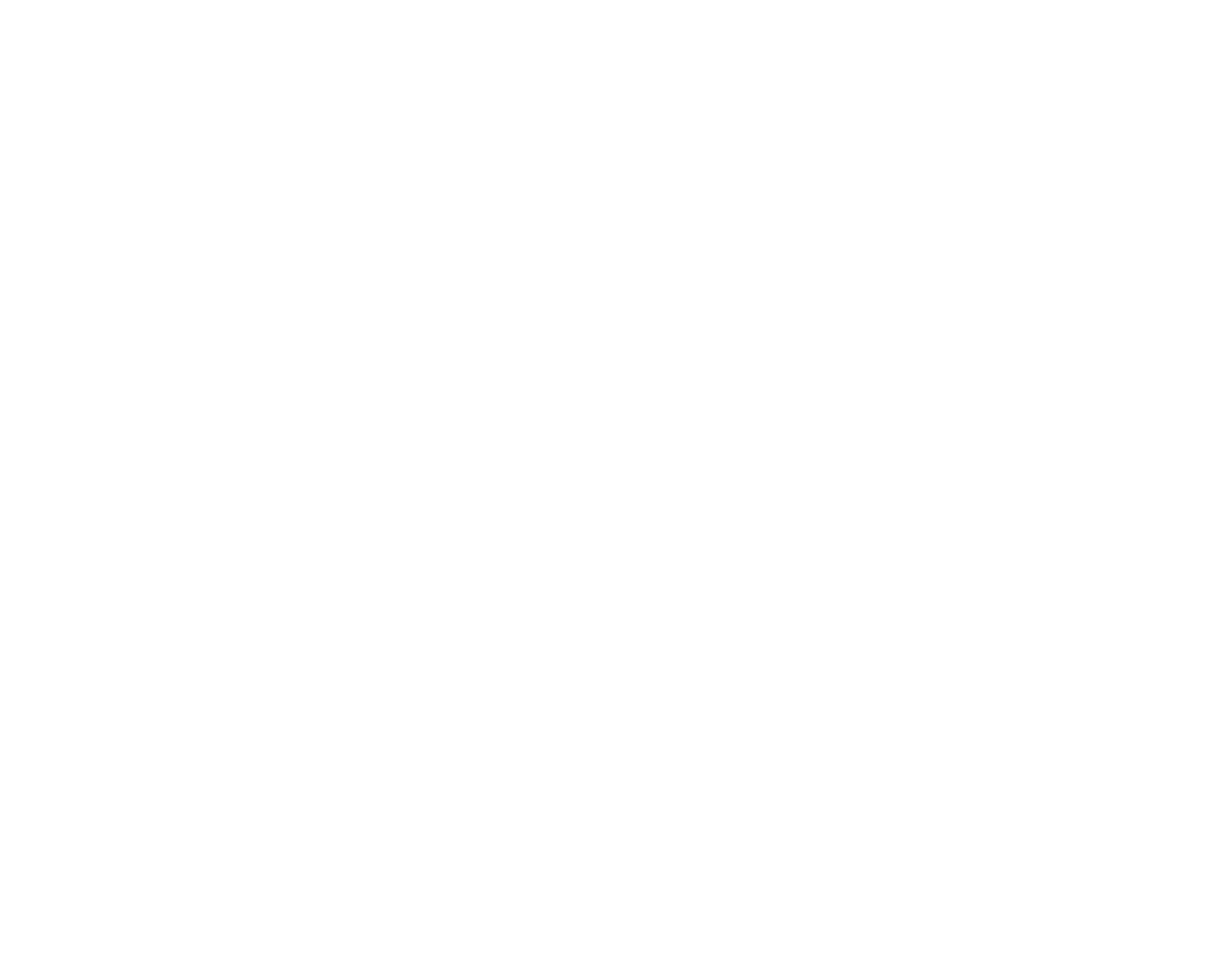
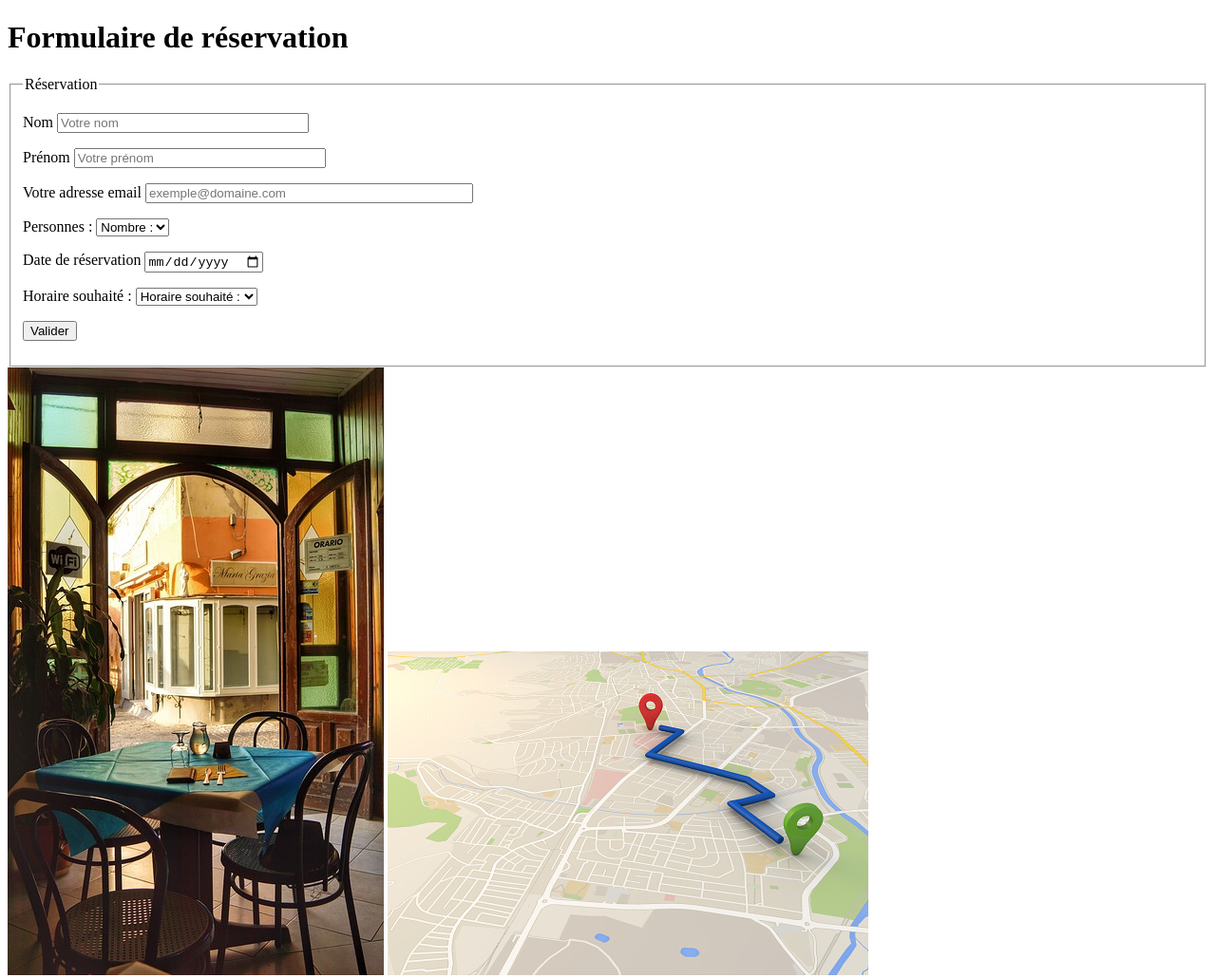
Before and after one commit to DMaurer59/Restaurant_Italien, a plain HTML site: page page_reservation.html in a window 1280 px wide. Shown: the whole page at 95% size. Before the commit the page ends 800 px from the top, so only its background shows below. Drawn offline with Linux system fonts and the light colour scheme.

Commit message:
ajout page reservation

```diff
--- a/page_reservation.html
+++ b/page_reservation.html
@@ -1,10 +1,44 @@
 <!DOCTYPE html>
-<html lang="en">
+<html lang="fr">
 <head>
     <meta charset="UTF-8">
-    <title>Title</title>
+    <title>Page reservation</title>
 </head>
 <body>
+<h1>Formulaire de réservation</h1>
 
-</body>
-</html>
+<!--Insertion du formulaire-->
+<form method="post" action="page_reservation_ok.html" id="form-content">
+    <fieldset class="field-content">
+        <legend>Réservation</legend>
+        <p>Nom <label for="nom"></label><input name="nom" value="" id="nom" size="30" minlength="2" maxlength="30" required placeholder="Votre nom"></p>
+        <p>Prénom <label for="prenom"></label><input name="prenom" value="" id="prenom" size="30" minlength="2" maxlength="30" placeholder="Votre prénom" required></p>
+        <p>Votre adresse email
+        <label for="email"></label><input type="email" name="email" value="" id="email" size="40" placeholder="exemple@domaine.com" minlength="2" maxlength="50" required>
+        </p>
+        <p>Personnes :
+        <label for="nbPersonnes"></label><select name="nbPersonnes" id="nbPersonnes" required><option value="">Nombre :</option><option value=1>1</option><option value=2>2</option><option value=3>3</option><option value=4>4</option></select>
+        </p>
+        <p>Date de réservation <label for="date_reservation"></label><input type="date" id="date_reservation" min="2020-08-20" name="date_reservation" required></p>
+        <p>Horaire souhaité : <label for="horaire"></label>
+        <select name="horaire" id="horaire" required>
+            <option value="">Horaire souhaité :</option>
+            <option value="1">12h00 - 12h30</option>
+            <option value="2">12h30 - 13h00</option>
+            <option value="3">13h00 - 13h30</option>
+            <option value="4">13h30 - 14h00</option><option value="5">19h00 - 19h30</option>
+            <option value="6">19h30 - 20h00</option><option value="7">20h00 - 20h30</option>
+            <option value="8">20h30 - 21h00</option>
+            <option value="9">21h00 - 21h30</option>
+            <option value="10">21h30 - 22h00</option>
+            <option value="11">22h00 - 22h30</option></select>
+        </p>
+        <p><button class="button" type="submit">Valider</button></p>
+    </fieldset>
+</form>
+
+<!--Insertion de l'image du restaurant-->
+<img src="images/restaurant-form.jpg" alt="image" height="640" width="396"/></body>
+
+<!--Insertion de l'image de l'itinairaire-->
+<img src="images/itinéraire.jpg" alt="image" height="341" width="506"/></html>
```
Also changed, not shown: page_reservation_ok.html (added, +10 -0 lines), images/itinéraire.jpg (added), images/restaurant-form.jpg (added).
